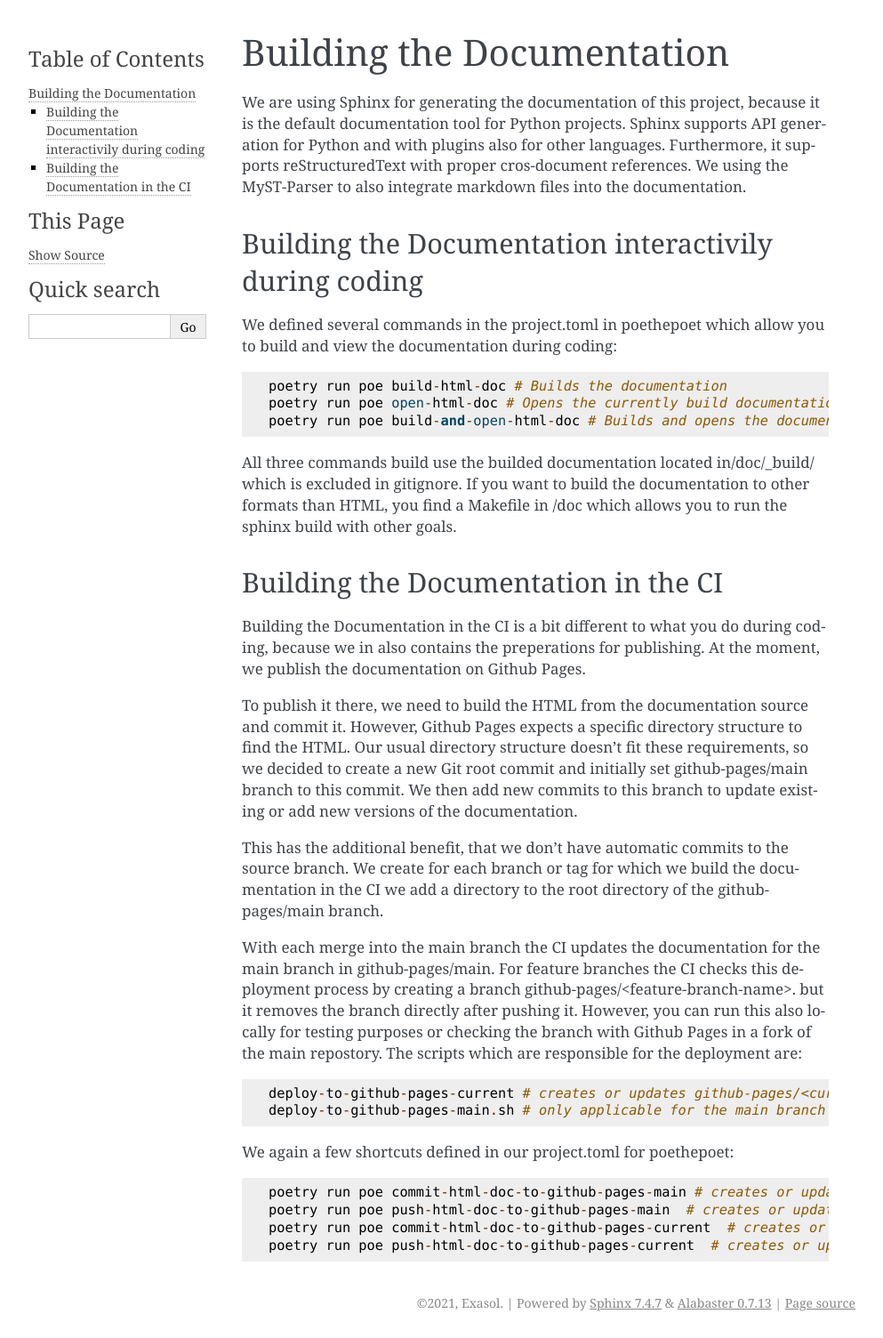
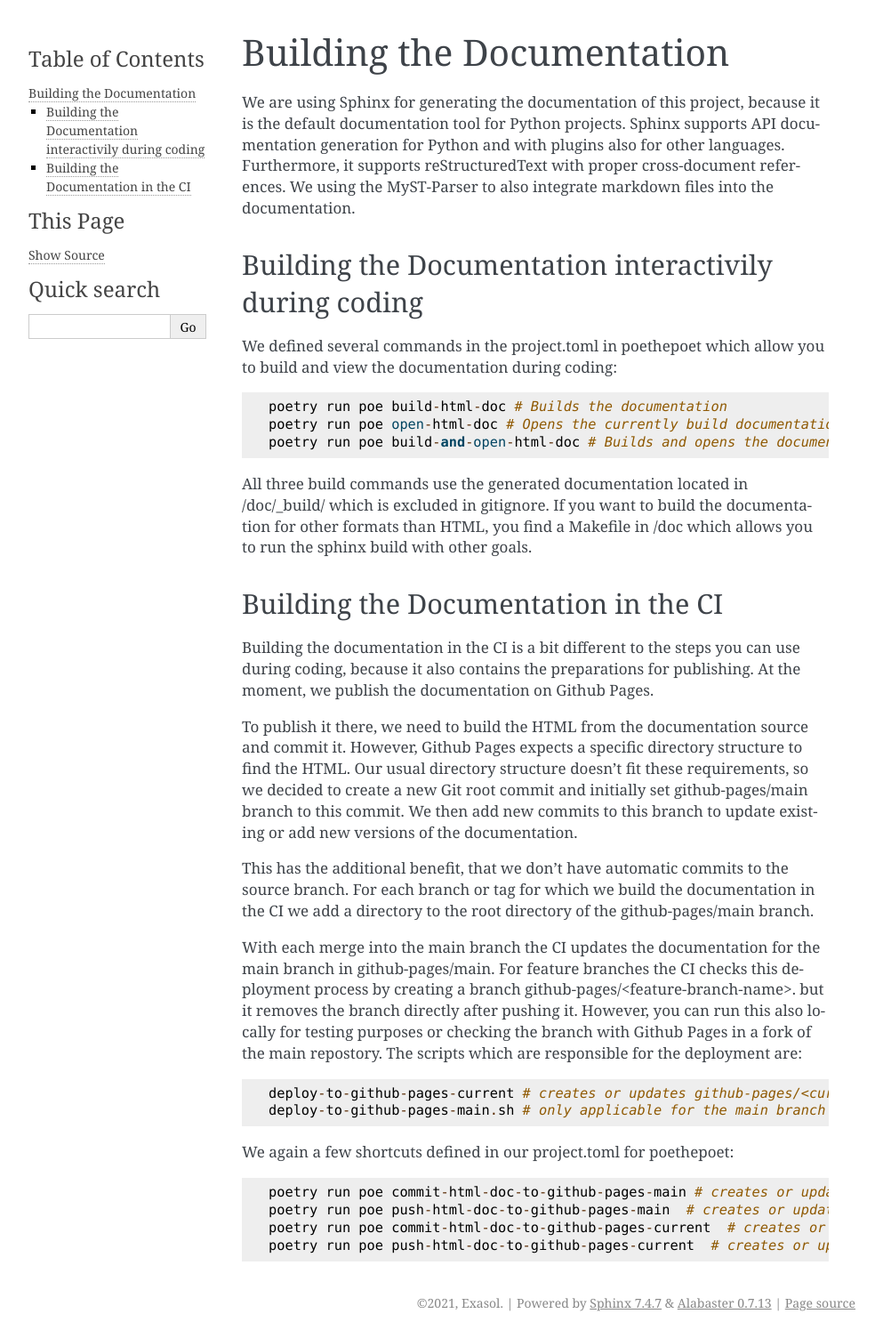
Before and after one commit to exasol/bucketfs-utils-python, a Sphinx documentation site: the page built from doc/developer_guide/building_documentation.rst, in a window 1280 px wide. Shown: the whole page at 89% size, without its empty margins (148-1141 px from the left). Built offline with Sphinx 7.4.7, drawn with Linux system fonts in a browser that asks for light colours.

Commit message:
Apply suggestions from code review
Co-authored-by: Thomas Ubensee <34603111+tomuben@users.noreply.github.com>

```diff
--- a/doc/developer_guide/building_documentation.rst
+++ b/doc/developer_guide/building_documentation.rst
@@ -4,8 +4,8 @@ Building the Documentation
 
 We are using Sphinx for generating the documentation of this project,
 because it is the default documentation tool for Python projects.
-Sphinx supports API generation for Python and with plugins also for other languages.
-Furthermore, it supports reStructuredText with proper cros-document references.
+Sphinx supports API documentation generation for Python and with plugins also for other languages.
+Furthermore, it supports reStructuredText with proper cross-document references.
 We using the MyST-Parser to also integrate markdown files into the documentation.
 
 ######################################################
@@ -19,16 +19,16 @@ which allow you to build and view the documentation during coding::
     poetry run poe open-html-doc # Opens the currently build documentation in the browser
     poetry run poe build-and-open-html-doc # Builds and opens the documentation
 
-All three commands build use the builded documentation located in/doc/_build/
-which is excluded in gitignore. If you want to build the documentation to other formats than HTML,
+All three build commands use the generated documentation located in /doc/_build/
+which is excluded in gitignore. If you want to build the documentation for other formats than HTML,
 you find a Makefile in /doc which allows you to run the sphinx build with other goals.
 
 ####################################
 Building the Documentation in the CI
 ####################################
 
-Building the Documentation in the CI is a bit different to what you do during coding,
-because we in also contains the preperations for publishing. At the moment, we publish
+Building the documentation in the CI is a bit different to the steps you can use during coding,
+because it also contains the preparations for publishing. At the moment, we publish
 the documentation on Github Pages.
 
 To publish it there, we need to build the HTML from the documentation source and commit it.
@@ -38,7 +38,7 @@ a new Git root commit and initially set github-pages/main branch to this commit.
 We then add new commits to this branch to update existing or add new versions of the documentation.
 
 This has the additional benefit, that we don't have automatic commits to the source branch.
-We create for each branch or tag for which we build the documentation in the CI
+For each branch or tag for which we build the documentation in the CI
 we add a directory to the root directory of the github-pages/main branch.
 
 With each merge into the main branch the CI updates the documentation for the main branch in github-pages/main.
```
